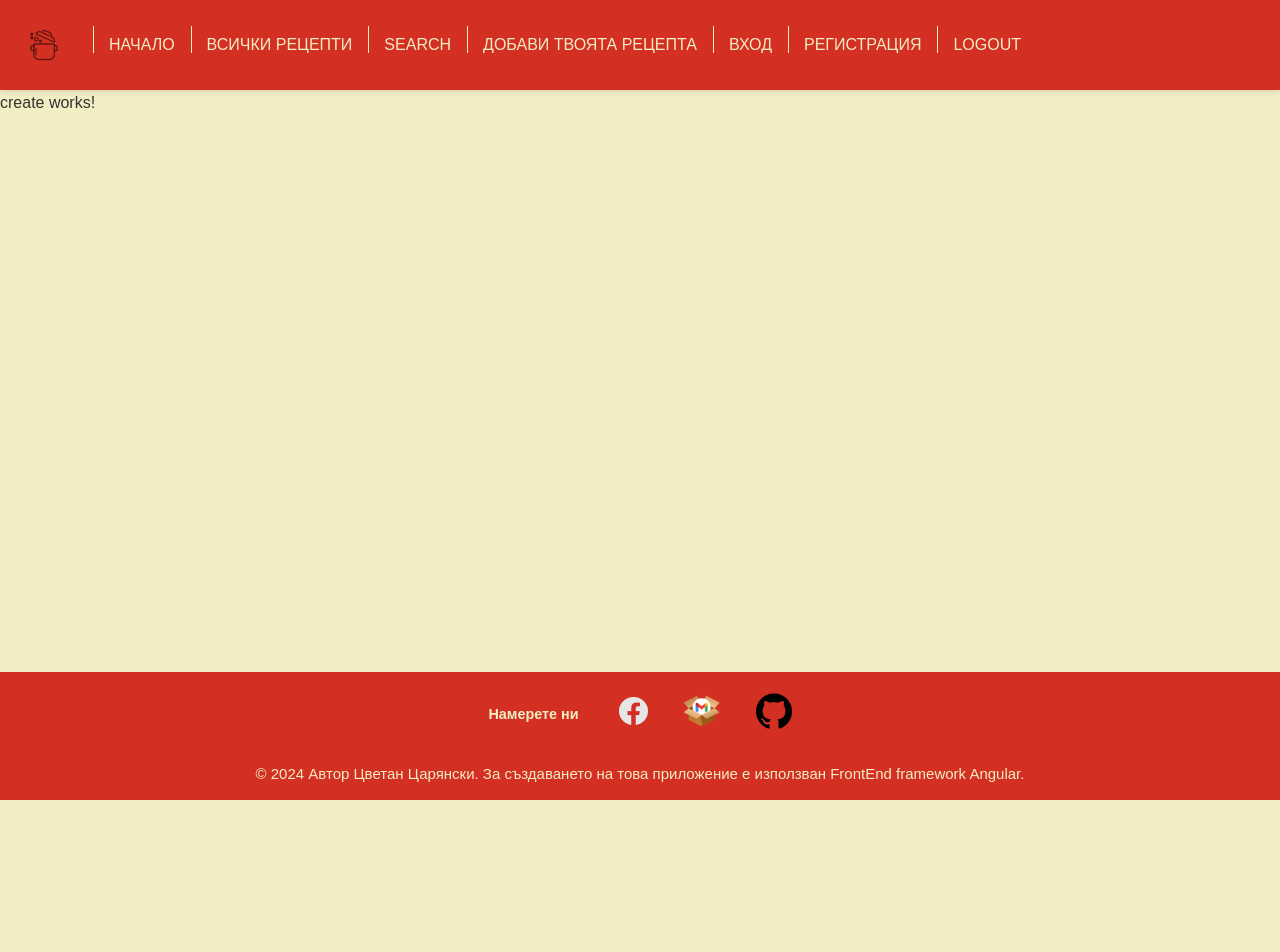
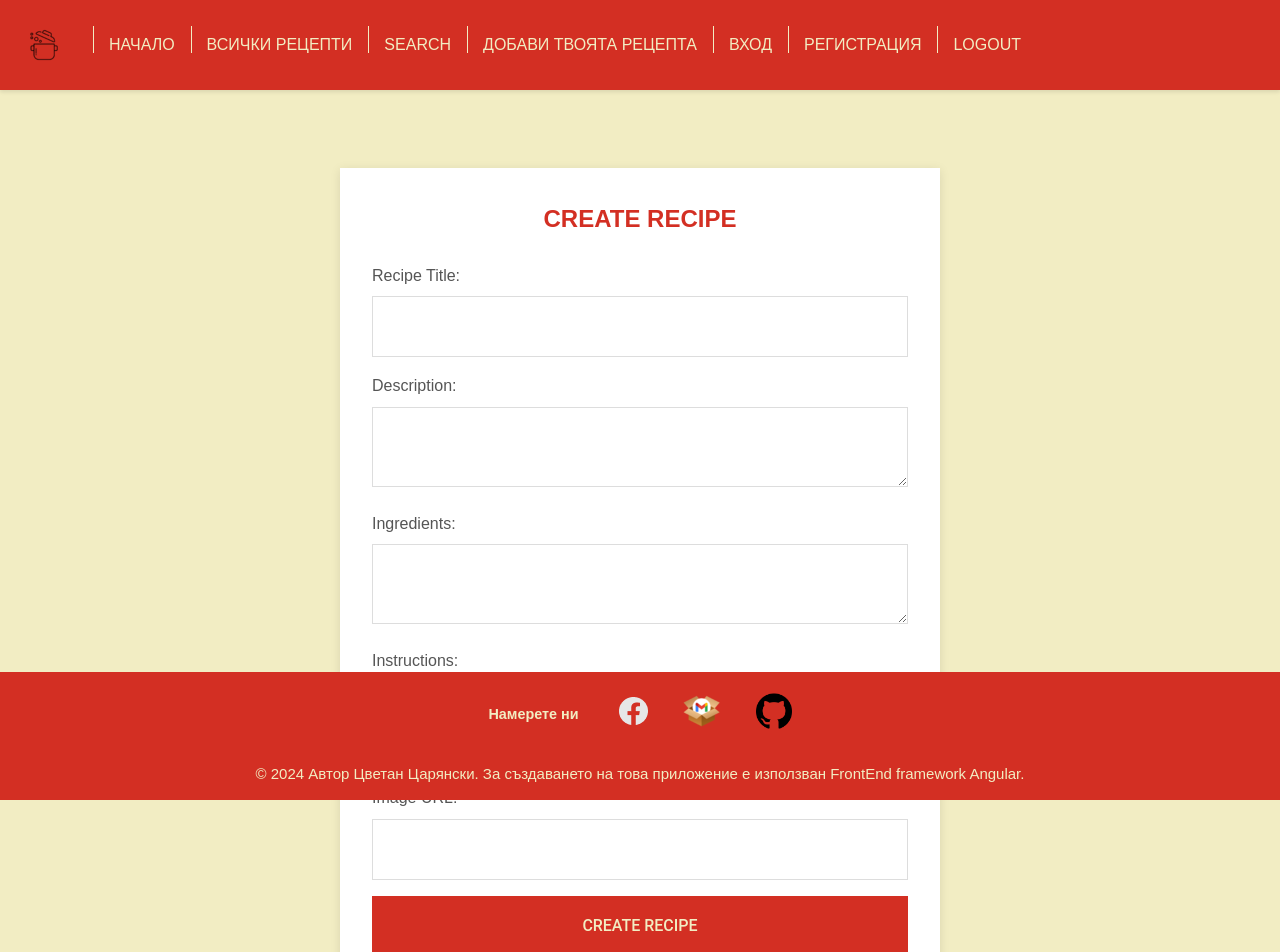
Before and after one commit to ttsaryanski/SoftUni-Angular-Exam-App, an Angular app in the folder Cooking Together/client/Application/: page /create in a window 1280 px wide. Shown: the top 952 px of the page. Before the commit the page ends 800 px from the top, so only its background shows below. Built offline with nearby package versions, Linux system fonts and the light colour scheme.

Commit message:
add create page

```diff
--- a/Cooking Together/client/Application/src/app/recipes/create/create.component.css
+++ b/Cooking Together/client/Application/src/app/recipes/create/create.component.css
@@ -0,0 +1,54 @@
+.create {
+    background: white;
+    padding: 2em;
+    margin: 2.9em auto;
+    box-shadow: 0 2px 10px rgba(0, 0, 0, 0.1);
+
+  }
+
+  .create {
+    text-align: center;
+    max-width: 600px;
+  }
+
+  .create h2 {
+    margin-bottom: 1em;
+    color: #d32f23;
+    font-size: 1.5em;
+    font-weight: 700;
+    text-transform: uppercase;
+  }
+
+  .create label {
+    display: block;
+    margin-bottom: 0.5em;
+    color: #555;
+    text-align: left;
+  }
+
+  .create input,
+  .create textarea,
+  .create button {
+    width: 100%;
+    padding: 20px;
+    margin-bottom: 1em;
+    border: 1px solid #ddd;
+    font-family: "Roboto", sans-serif;
+    font-size: 1em;
+  }
+
+  .create button {
+    background-color: #d32f23;
+    color: #f2edc3;
+    border: none;
+    cursor: pointer;
+    transition: background 0.3s, transform 0.3s;
+    font-weight: 500;
+    text-transform: uppercase;
+  }
+
+  .create button:hover {
+    background-color: #f2edc3;
+    color: #d32f23;
+    transform: scale(1.05);
+  }
--- a/Cooking Together/client/Application/src/app/recipes/create/create.component.html
+++ b/Cooking Together/client/Application/src/app/recipes/create/create.component.html
@@ -1 +1,23 @@
-<p>create works!</p>
+<main>
+    <section class="create">
+        <h2>Create Recipe</h2>
+        <form action="#">
+            <label for="title">Recipe Title:</label>
+            <input type="text" id="title" name="">
+
+            <label for="description">Description:</label>
+            <textarea id="description" name=""></textarea>
+
+            <label for="ingredients">Ingredients:</label>
+            <textarea id="ingredients" name=""></textarea>
+
+            <label for="instructions">Instructions:</label>
+            <textarea id="instructions" name=""></textarea>
+
+            <label for="image">Image URL:</label>
+            <input type="url" id="image" name="">
+
+            <button type="submit">Create Recipe</button>
+        </form>
+    </section>
+</main>
```
